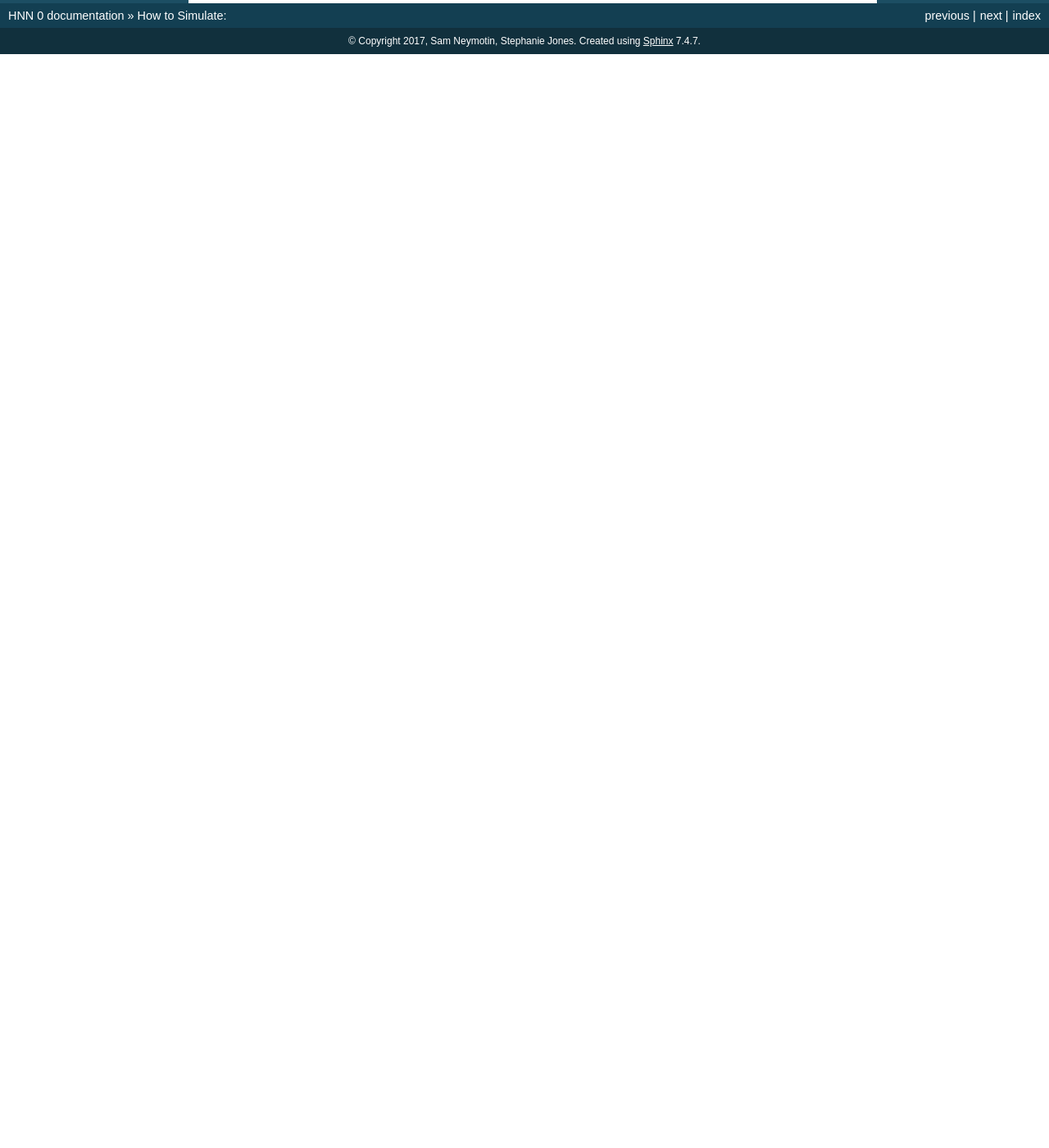
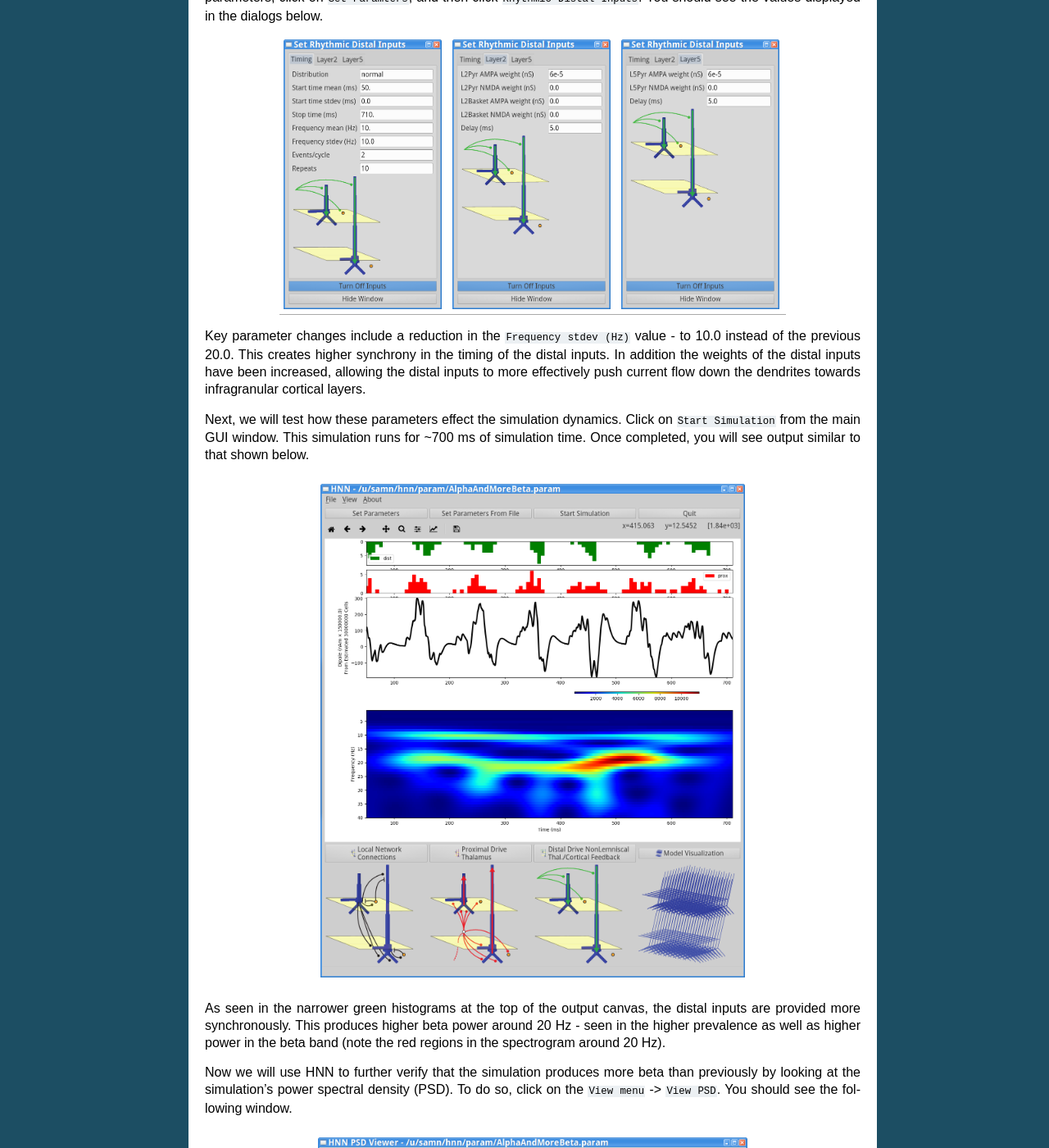
Before and after one commit to jonescompneurolab/hnn, a Sphinx documentation site: the page built from doc/howtosim.rst, in a window 1280 px wide and 1400 px high, scrolled down 18661 px. Shown: the whole window at 82% size. Built offline with Sphinx 7.4.7, drawn with Linux system fonts in a browser that asks for light colours; before the commit the page ends 18727 px from its top, so only the background shows below that; some of the changed text lies outside the part shown.

Commit message:
add missing param files; add higher beta sim to tut

```diff
--- a/doc/howtosim.rst
+++ b/doc/howtosim.rst
@@ -493,5 +493,58 @@ effective in opposing the proximal inputs, and in pushing the current flow towar
 layers, which contributes to the typical 20 Hz waveform seen in the dipole. We will demonstrate
 this in the next simulation.
 
+We will use a param file with both rhythmic proximal and distal inputs provided at 10 Hz, with
+stronger, more synchronous distal inputs. Download the relevant param file
+here: - `AlphaAndMoreBeta.param <../../param/AlphaAndMoreBeta.param>`_
+Then load the parameter file values by clicking ``Set Parameters From File``
+and selecting the file you just downloaded. To view the new parameters,
+click on ``Set Paramters``, and then click ``Rhythmic Distal Inputs``.
+You should see the values displayed in the dialogs below.
+
+.. |alphaandmorebetadisttimingparamfig| image:: images/AlphaAndMoreBetaDistTimingparam.png
+        :scale: 40%
+	:align: bottom
+
+.. |alphaandmorebetadistL2paramfig| image:: images/AlphaAndMoreBetaDistL2param.png
+        :scale: 40%
+	:align: bottom
+
+.. |alphaandmorebetadistL5paramfig| image:: images/AlphaAndMoreBetaDistL5param.png
+        :scale: 40%
+	:align: bottom
+
++--------------------------------------+----------------------------------+----------------------------------+
+| |alphaandmorebetadisttimingparamfig| | |alphaandmorebetadistL2paramfig| | |alphaandmorebetadistL5paramfig| |
++--------------------------------------+----------------------------------+----------------------------------+
+
+Key parameter changes include a reduction in the ``Frequency stdev (Hz)`` value - to 10.0 instead
+of the previous 20.0. This creates higher synchrony in the timing of the distal inputs. In addition
+the weights of the distal inputs have been increased, allowing the distal inputs to more effectively
+push current flow down the dendrites towards infragranular cortical layers.
+
+Next, we will test how these parameters effect the simulation dynamics. Click on ``Start
+Simulation`` from the main GUI window. This simulation runs for ~700 ms of simulation time. Once
+completed, you will see output similar to that shown below.
+
+.. figure:: images/AlphaAndMoreBetaOutput.png
+	:scale: 40%
+	:align: center
+
+As seen in the narrower green histograms at the top of the output canvas, the distal inputs are
+provided more synchronously. This produces higher beta power around 20 Hz - seen in the higher
+prevalence as well as higher power in the beta band (note the red regions in the spectrogram
+around 20 Hz).
+
+Now we will use HNN to further verify that the simulation produces more beta than previously by looking
+at the simulation's power spectral density (PSD). To do so, click on the ``View menu`` -> ``View
+PSD``. You should see the following window.
+
+.. figure:: images/AlphaAndMoreBetaViewPSD.png
+	:scale: 40%
+	:align: center
+
+	Power spectral density from the simulation shows a larger beta than alpha amplitude in the
+	L5 (middle panel) and aggregate PSD (bottom panel).
+
 Gamma Rhythms
 -------------
```
Also changed, not shown: doc/images/AlphaAndMoreBetaDistL2param.png (added), doc/images/AlphaAndMoreBetaDistL5param.png (added), doc/images/AlphaAndMoreBetaDistTimingparam.png (added), doc/images/AlphaAndMoreBetaOutput.png (added), doc/images/AlphaAndMoreBetaViewPSD.png (added), 3 other files.
